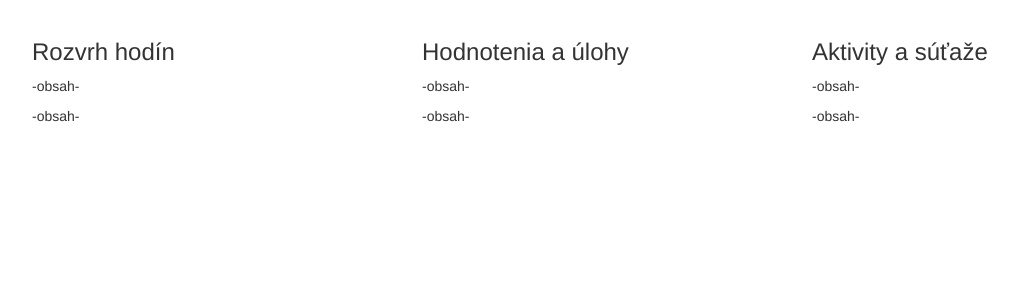
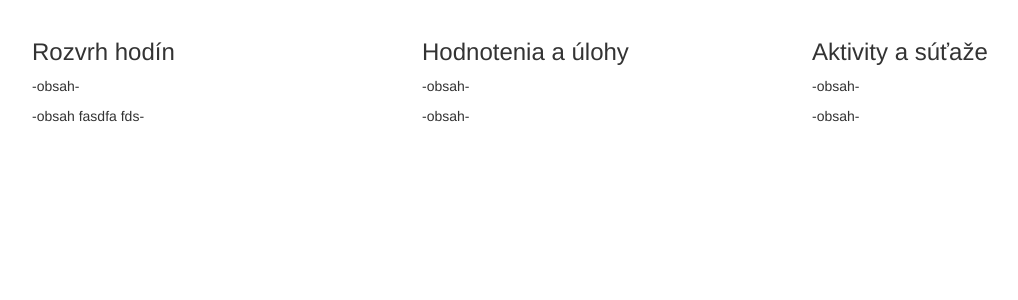
Before and after one commit to VeronikaMo/schoolpr, a PHP site: page / in a window 1280 px wide. Shown: the part 251-551 px from the top of the page, without its empty margins (38-1056 px from the left). Run offline with PHP 8.4, Linux system fonts and the light colour scheme; some libraries are stand-ins or nearby versions.

Commit message:
Update index.php
safsdfa

```diff
--- a/index.php
+++ b/index.php
@@ -20,7 +20,7 @@
             <div class="col-sm-4">
                 <h3>Rozvrh hodín</h3>
                 <p>-obsah-</p>
-                <p>-obsah-</p>
+                <p>-obsah fasdfa fds-</p>
             </div>
             <div class="col-sm-4">
                 <h3>Hodnotenia a úlohy</h3>
```
